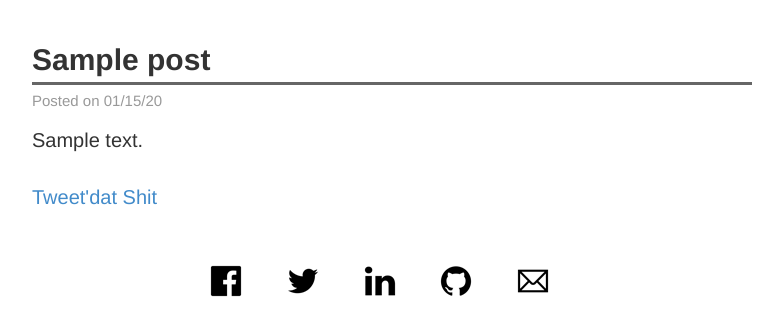
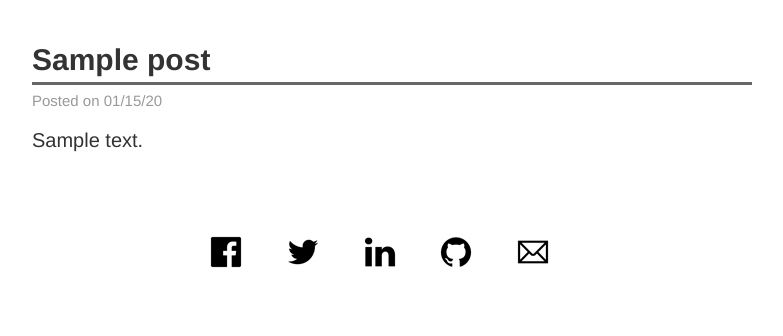
Before and after one commit to johnshiver/johnshiver.org, a Django app: template johnshiver_blog/blog/templates/single_post.html in a window 1280 px wide. Shown: the part 91-427 px from the top of the page, without its empty margins (248-1031 px from the left). Run offline with Django 3.2, Linux system fonts and the light colour scheme; the template is opened without the code that fills it: most values are stand-ins (such as "Sample title", 1, 10 or a date in 2020); some libraries are stand-ins or nearby versions.

Commit message:
fixed some silly html mistakes, fixed style in urls.py

```diff
--- a/johnshiver_blog/blog/templates/single_post.html
+++ b/johnshiver_blog/blog/templates/single_post.html
@@ -19,8 +19,8 @@
         <br/>
         <a href="https://twitter.com/share" class="twitter-share-button"
            data-text="{{post.title}}"
-           data-lang="en">Tweet'dat Shit</a>
+           data-lang="en"></a>
     </div>
-    </article>
+</div>
 
-    {% endblock %}
+{% endblock %}
--- a/johnshiver_blog/blog/urls.py
+++ b/johnshiver_blog/blog/urls.py
@@ -7,5 +7,6 @@ urlpatterns = [
     url(r'all_posts/',
         AllBlogPostsView.as_view(),
         name='all-posts'),
-    url(r'^(?P<slug>[a-zA-Z0-9-]+)/$', BlogPostView.as_view(), name='blog_post')
+    url(r'^(?P<slug>[a-zA-Z0-9-]+)/$', BlogPostView.as_view(),
+        name='blog_post')
 ]
```
